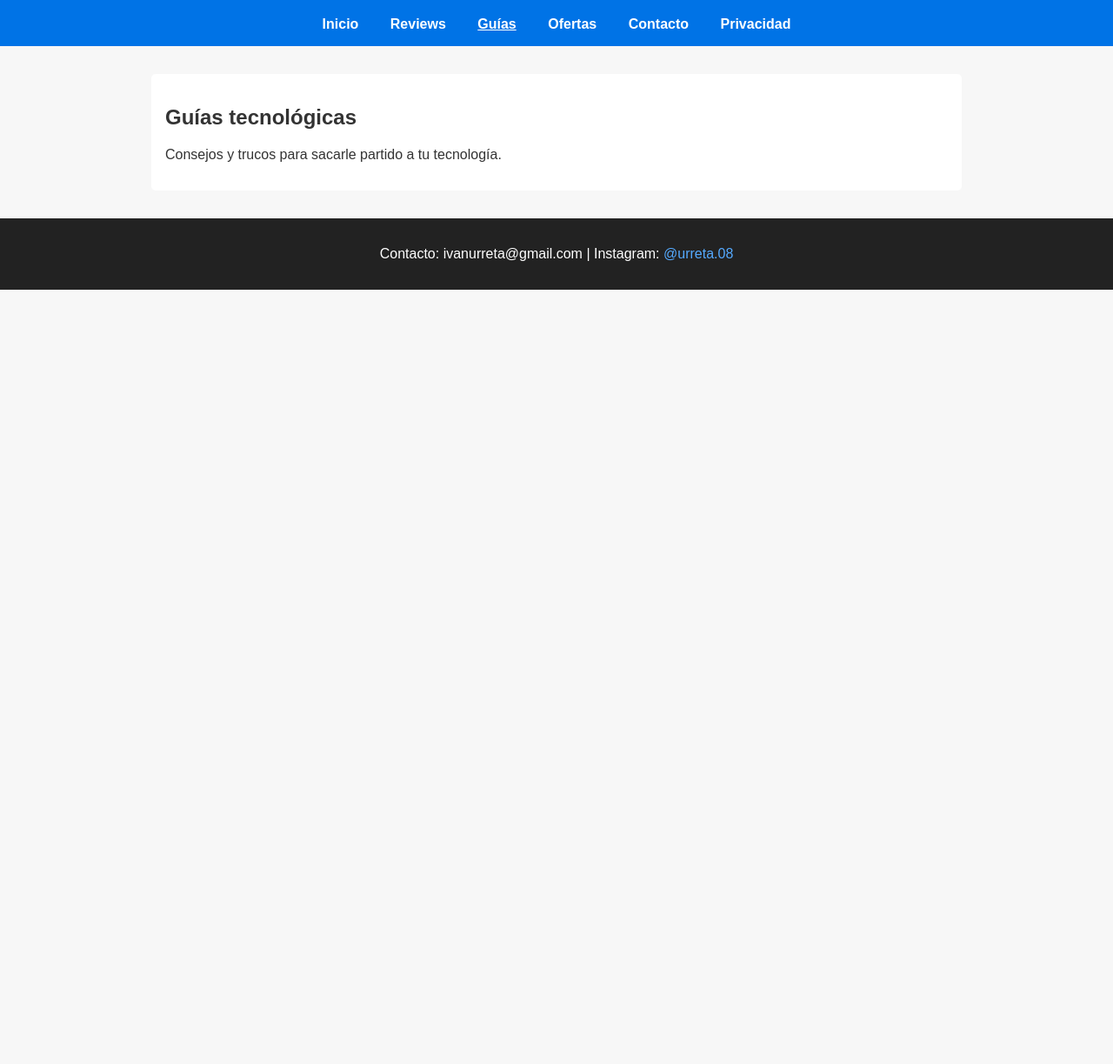
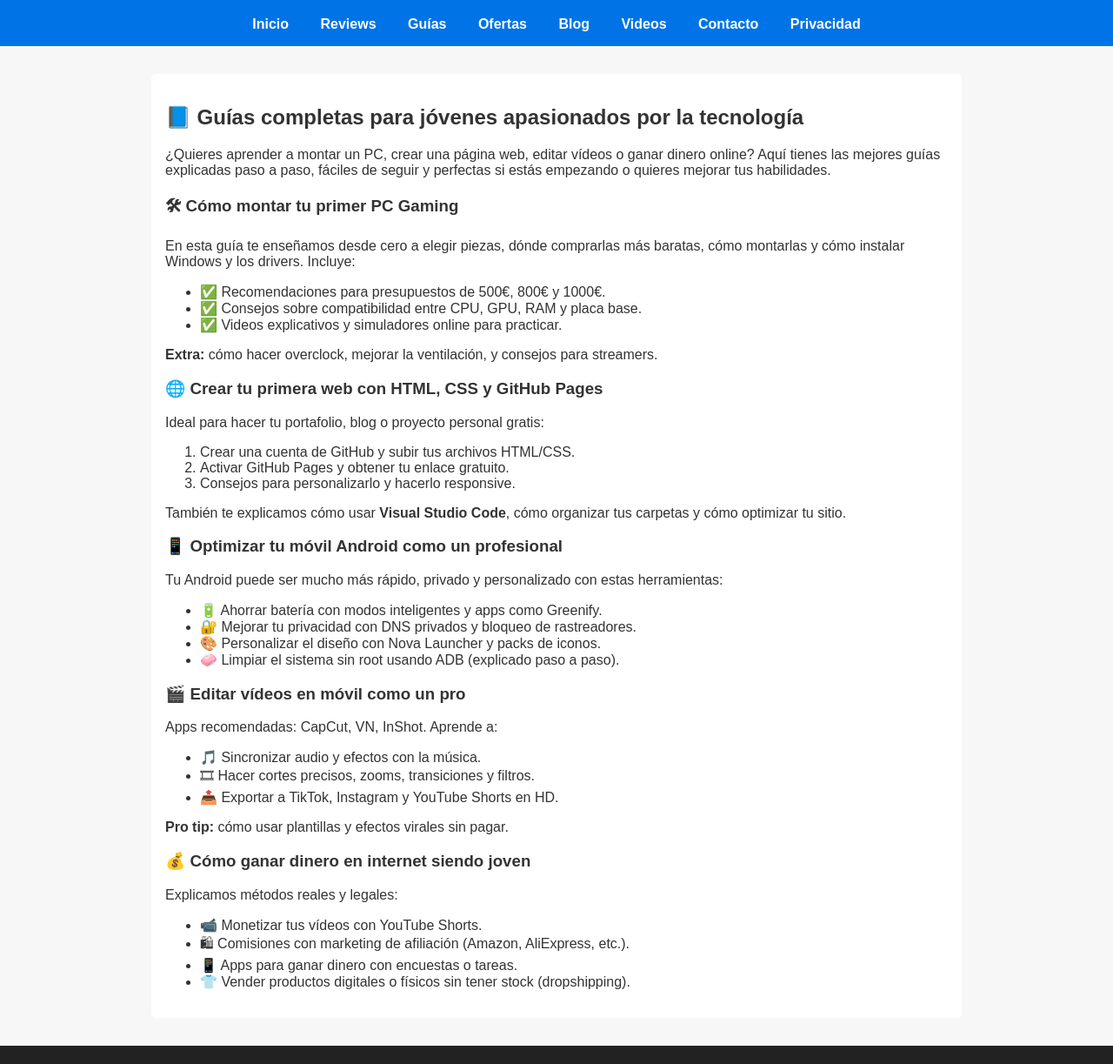
Before and after one commit to ivanurreta/minecraftyouth.com, a plain HTML site: page guias.html in a window 1280 px wide. Shown: the part 77-1300 px from the top of the page at 87% size. Before the commit the page ends 800 px from the top, so only its background shows below. Drawn offline with Linux system fonts and the light colour scheme.

Commit message:
Update guias.html

```diff
--- a/guias.html
+++ b/guias.html
@@ -1,10 +1,9 @@
-<!-- guias.html -->
 <!DOCTYPE html>
 <html lang="es">
 <head>
   <meta charset="UTF-8" />
   <meta name="viewport" content="width=device-width, initial-scale=1" />
-  <title>Guías - TechYouthTech</title>
+  <title>Guías | TechYouthTech</title>
   <link rel="stylesheet" href="styles.css" />
 </head>
 <body>
@@ -13,18 +12,77 @@
     <nav>
       <a href="index.html">Inicio</a>
       <a href="reviews.html">Reviews</a>
-      <a href="guias.html" class="active">Guías</a>
+      <a href="guias.html">Guías</a>
       <a href="ofertas.html">Ofertas</a>
+      <a href="blog.html">Blog</a>
+      <a href="videos.html">Videos</a>
       <a href="contacto.html">Contacto</a>
       <a href="privacidad.html">Privacidad</a>
     </nav>
   </header>
+
   <main>
-    <h2>Guías tecnológicas</h2>
-    <p>Consejos y trucos para sacarle partido a tu tecnología.</p>
+    <h2>📘 Guías completas para jóvenes apasionados por la tecnología</h2>
+    <p>¿Quieres aprender a montar un PC, crear una página web, editar vídeos o ganar dinero online? Aquí tienes las mejores guías explicadas paso a paso, fáciles de seguir y perfectas si estás empezando o quieres mejorar tus habilidades.</p>
+
+    <section>
+      <h3>🛠 Cómo montar tu primer PC Gaming</h3>
+      <p>En esta guía te enseñamos desde cero a elegir piezas, dónde comprarlas más baratas, cómo montarlas y cómo instalar Windows y los drivers. Incluye:</p>
+      <ul>
+        <li>✅ Recomendaciones para presupuestos de 500€, 800€ y 1000€.</li>
+        <li>✅ Consejos sobre compatibilidad entre CPU, GPU, RAM y placa base.</li>
+        <li>✅ Videos explicativos y simuladores online para practicar.</li>
+      </ul>
+      <p><strong>Extra:</strong> cómo hacer overclock, mejorar la ventilación, y consejos para streamers.</p>
+    </section>
+
+    <section>
+      <h3>🌐 Crear tu primera web con HTML, CSS y GitHub Pages</h3>
+      <p>Ideal para hacer tu portafolio, blog o proyecto personal gratis:</p>
+      <ol>
+        <li>Crear una cuenta de GitHub y subir tus archivos HTML/CSS.</li>
+        <li>Activar GitHub Pages y obtener tu enlace gratuito.</li>
+        <li>Consejos para personalizarlo y hacerlo responsive.</li>
+      </ol>
+      <p>También te explicamos cómo usar <strong>Visual Studio Code</strong>, cómo organizar tus carpetas y cómo optimizar tu sitio.</p>
+    </section>
+
+    <section>
+      <h3>📱 Optimizar tu móvil Android como un profesional</h3>
+      <p>Tu Android puede ser mucho más rápido, privado y personalizado con estas herramientas:</p>
+      <ul>
+        <li>🔋 Ahorrar batería con modos inteligentes y apps como Greenify.</li>
+        <li>🔐 Mejorar tu privacidad con DNS privados y bloqueo de rastreadores.</li>
+        <li>🎨 Personalizar el diseño con Nova Launcher y packs de iconos.</li>
+        <li>🧼 Limpiar el sistema sin root usando ADB (explicado paso a paso).</li>
+      </ul>
+    </section>
+
+    <section>
+      <h3>🎬 Editar vídeos en móvil como un pro</h3>
+      <p>Apps recomendadas: CapCut, VN, InShot. Aprende a:</p>
+      <ul>
+        <li>🎵 Sincronizar audio y efectos con la música.</li>
+        <li>🎞 Hacer cortes precisos, zooms, transiciones y filtros.</li>
+        <li>📤 Exportar a TikTok, Instagram y YouTube Shorts en HD.</li>
+      </ul>
+      <p><strong>Pro tip:</strong> cómo usar plantillas y efectos virales sin pagar.</p>
+    </section>
+
+    <section>
+      <h3>💰 Cómo ganar dinero en internet siendo joven</h3>
+      <p>Explicamos métodos reales y legales:</p>
+      <ul>
+        <li>📹 Monetizar tus vídeos con YouTube Shorts.</li>
+        <li>🛍 Comisiones con marketing de afiliación (Amazon, AliExpress, etc.).</li>
+        <li>📱 Apps para ganar dinero con encuestas o tareas.</li>
+        <li>👕 Vender productos digitales o físicos sin tener stock (dropshipping).</li>
+      </ul>
+    </section>
   </main>
+
   <footer>
-    <p>Contacto: ivanurreta@gmail.com | Instagram: <a href="https://www.instagram.com/urreta.08/" target="_blank">@urreta.08</a></p>
+    <p>© 2025 TechYouthTech | Contacto: <a href="mailto:ivanurreta@gmail.com">ivanurreta@gmail.com</a> | Instagram: <a href="https://www.instagram.com/urreta.08/" target="_blank">@urreta.08</a></p>
   </footer>
 </body>
 </html>
```
